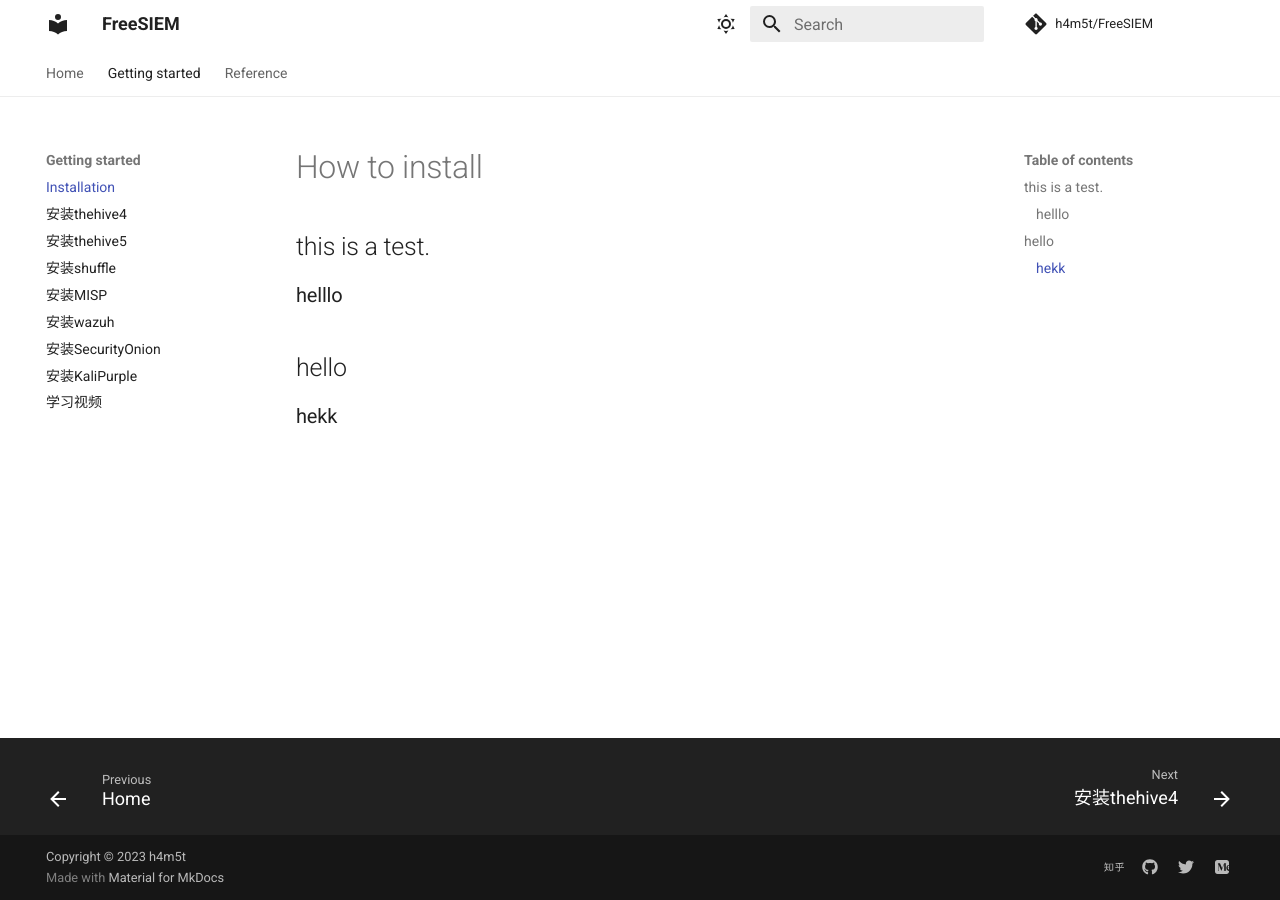
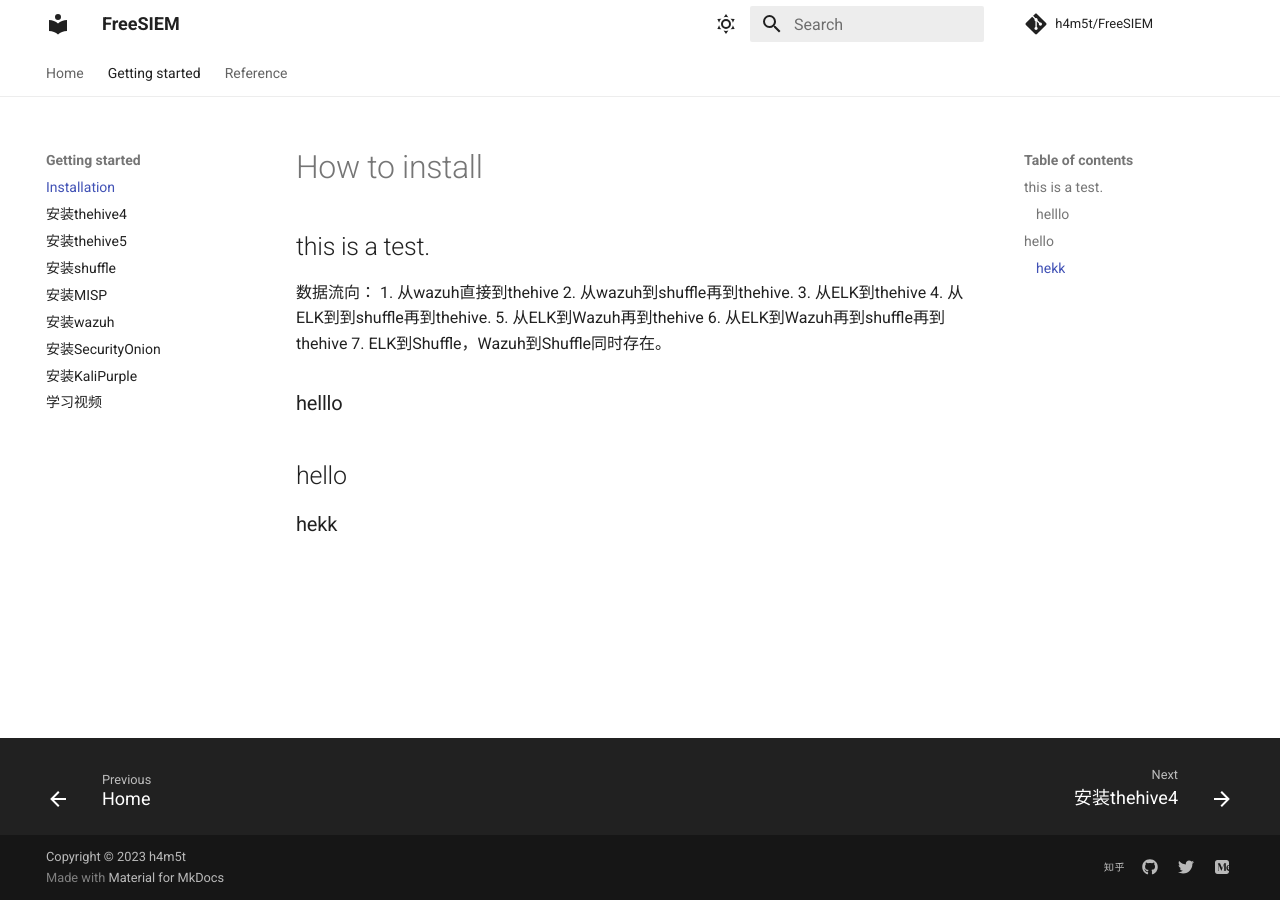
Before and after one commit to h4m5t/FreeSIEM, an MkDocs documentation site: the page built from docs/install.md, in a window 1280 px wide. Built offline with MkDocs 1.6.1 and Material for MkDocs 9.7.7, drawn with Linux system fonts in a browser that asks for light colours; comment, search, counter and statistics services are not loaded.

Commit message:
Update install.md

```diff
--- a/docs/install.md
+++ b/docs/install.md
@@ -1,5 +1,15 @@
 # How to install
 ## this is a test.
+数据流向：
+1. 从wazuh直接到thehive
+2. 从wazuh到shuffle再到thehive.
+3. 从ELK到thehive
+4. 从ELK到到shuffle再到thehive.
+5. 从ELK到Wazuh再到thehive
+6. 从ELK到Wazuh再到shuffle再到thehive
+7. ELK到Shuffle，Wazuh到Shuffle同时存在。
+
+
 ### helllo
 ## hello
 ### hekk
```
